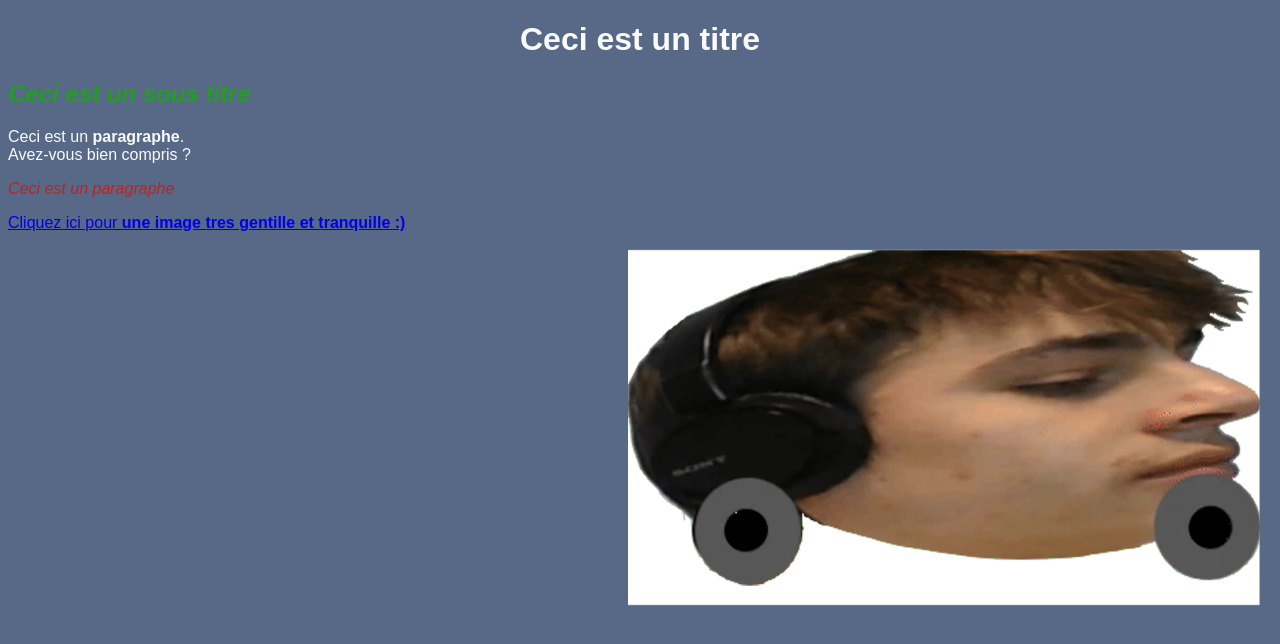
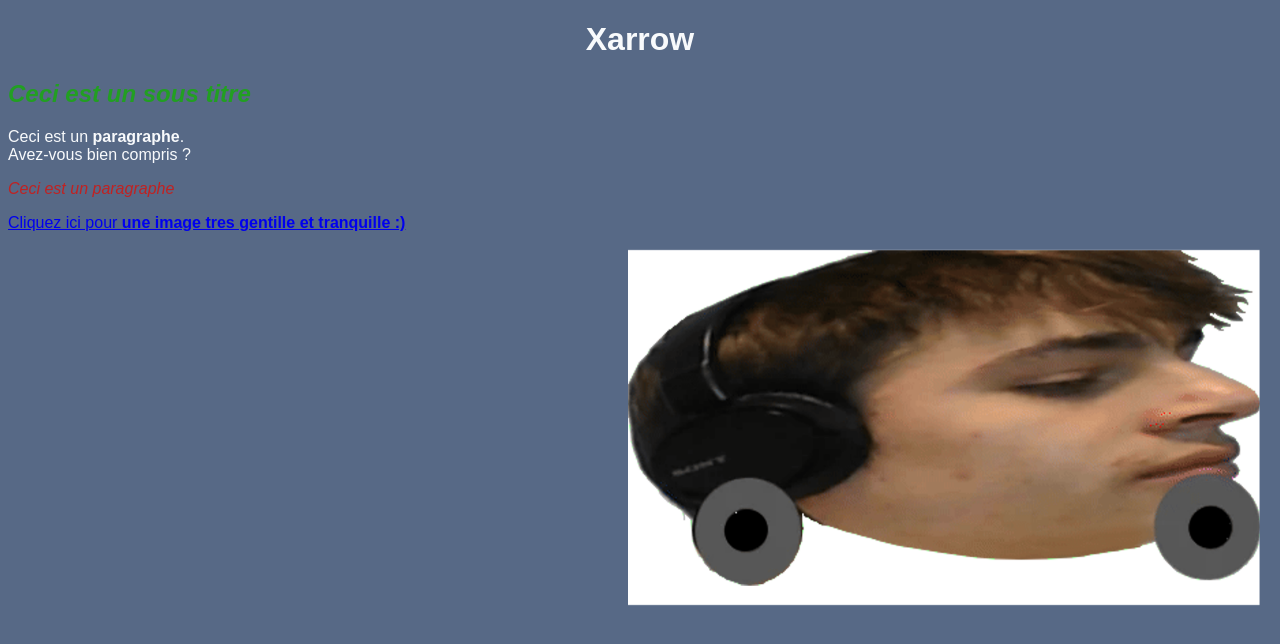
Before and after one commit to Xarrow-008/xarrow-008.github.io, a plain HTML site: page index.html in a window 1280 px wide. Shown: the top 644 px of the page. Drawn offline with Linux system fonts and the light colour scheme.

Commit message:
Update index.html

```diff
--- a/index.html
+++ b/index.html
@@ -7,7 +7,7 @@
     </head>
     <body>
         <meta background="#leoleo">
-        <h1>Ceci est un titre</h1>
+        <h1>Xarrow</h1>
         <h2>Ceci est un sous titre</h2>
         <p>Ceci est un <strong>paragraphe</strong>.<BR> Avez-vous bien compris ?</p>
         <p class=para_1> Ceci est un paragraphe </p>
```
